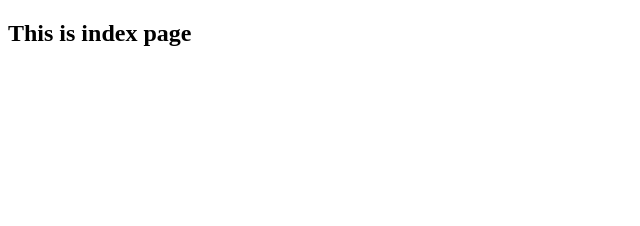
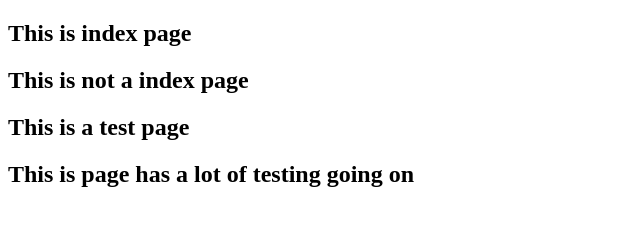
Before and after one commit to saugataryal0215/open-ead, a plain HTML site: page index.html in a window 1280 px wide. Shown: the whole page, without its empty margins (0-640 px from the left). Drawn offline with Linux system fonts and the light colour scheme.

Commit message:
changed something interesting

```diff
--- a/index.html
+++ b/index.html
@@ -5,5 +5,11 @@
 </head>
 <body>
 <h2>This is index page</h2>
+
+<h2>This is not a  index page</h2>
+<h2>This is a test page</h2>
+<h2>This is page has a lot of testing going on</h2>
+
+
 </body>
 </html>
```
